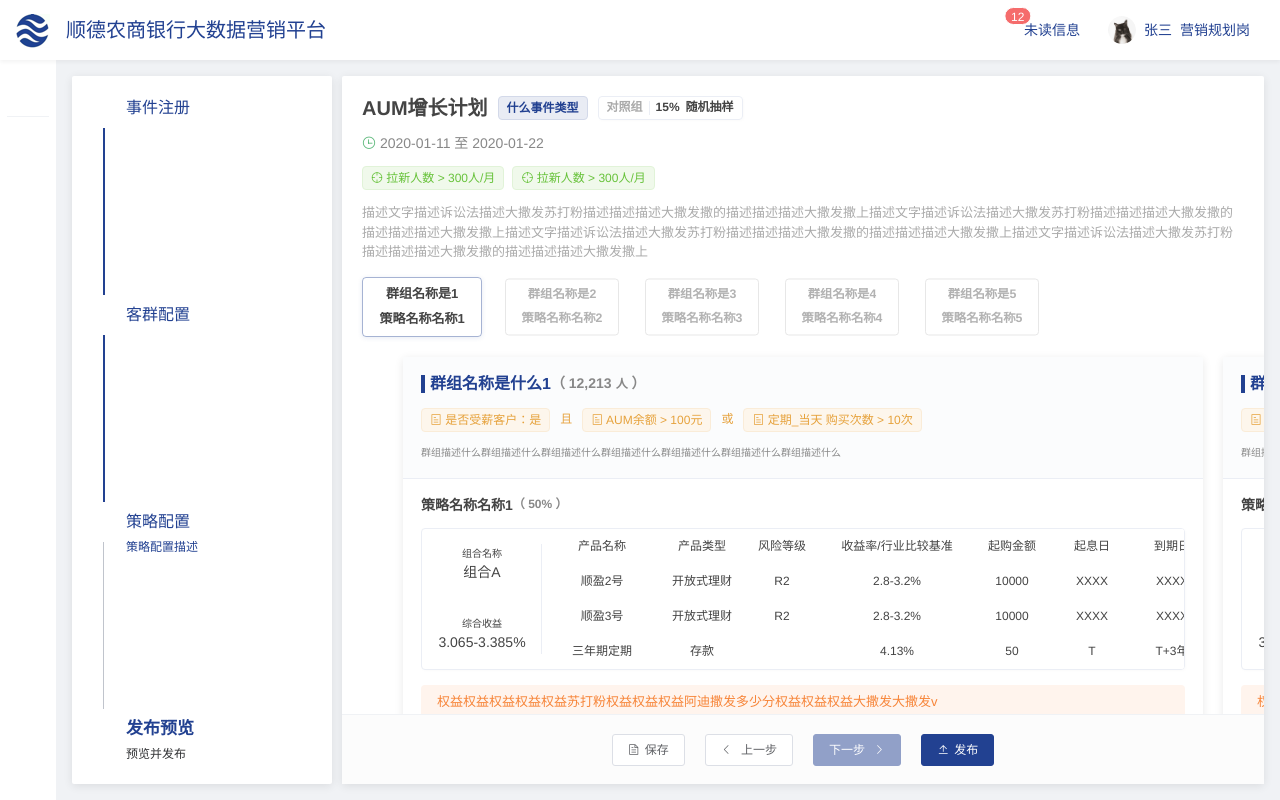
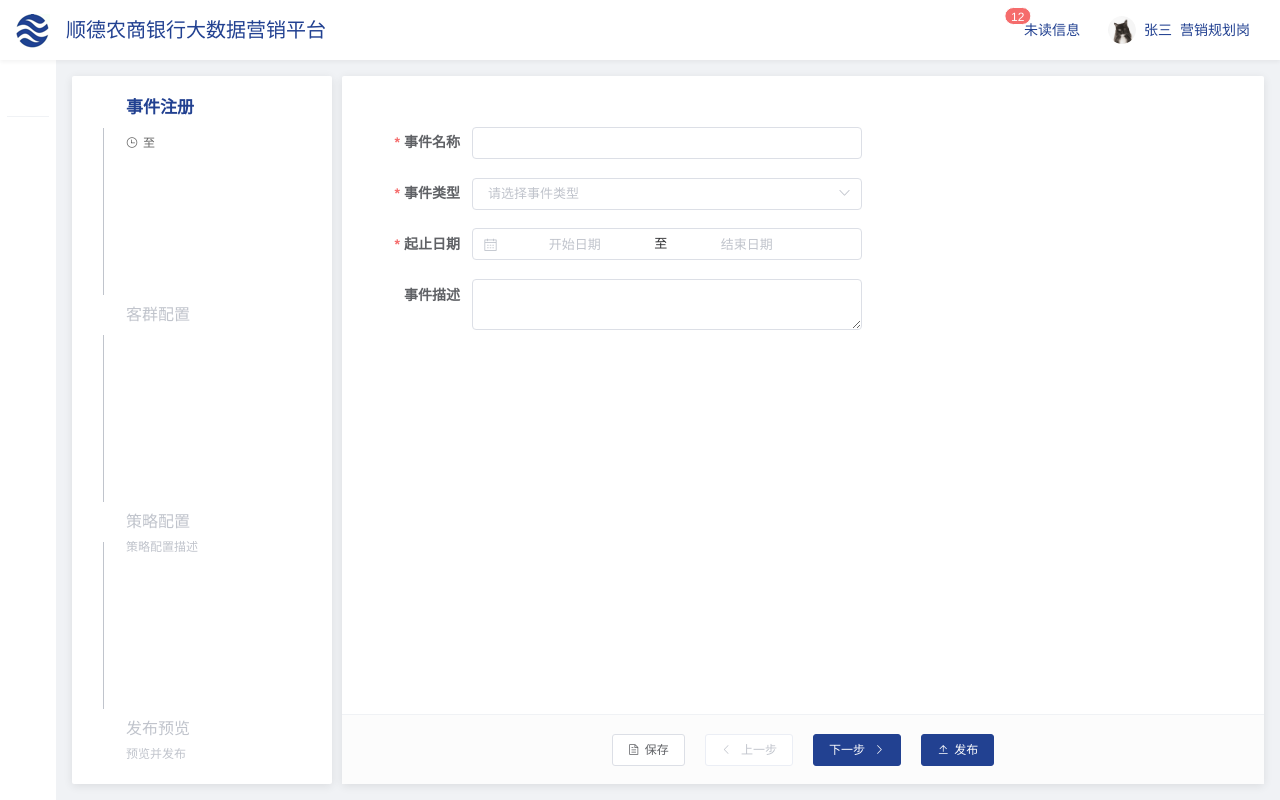
Before and after one commit to zhangxiao22/sdbfront, a Vue app: page /#/createEvent in a window 1280 px wide. Built offline with nearby package versions, Linux system fonts and the light colour scheme.

Commit message:
9.12 创建事件页面样式基本完成  左侧点击跳到对应步骤

```diff
--- a/src/views/createEvent/index.vue
+++ b/src/views/createEvent/index.vue
@@ -4,10 +4,9 @@
       <el-steps direction="vertical"
                 :active="stepActive">
         <el-step title="事件注册"
-                 @click.native="handleClick">
+                 @click.native="handleClick(0)">
           <div slot="icon">
-            <svg-icon style=""
-                      icon-class="_create" />
+            <svg-icon icon-class="_create" />
           </div>
           <div slot="description"
                class="register step-detail">
@@ -26,10 +25,10 @@
             </div>
           </div>
         </el-step>
-        <el-step title="客群配置">
+        <el-step title="客群配置"
+                 @click.native="handleClick(1)">
           <div slot="icon">
-            <svg-icon style=""
-                      icon-class="_users" />
+            <svg-icon icon-class="_users" />
           </div>
 
           <div slot="description"
@@ -43,17 +42,17 @@
           </div>
         </el-step>
         <el-step title="策略配置"
-                 description="策略配置描述">
+                 description="策略配置描述"
+                 @click.native="handleClick(2)">
           <div slot="icon">
-            <svg-icon icon-class="_bulb"
-                      style="" />
+            <svg-icon icon-class="_bulb" />
           </div>
         </el-step>
         <el-step title="发布预览"
-                 description="预览并发布">
+                 description="预览并发布"
+                 @click.native="handleClick(3)">
           <div slot="icon">
-            <svg-icon style=""
-                      icon-class="_eye" />
+            <svg-icon icon-class="_eye" />
           </div>
 
         </el-step>
@@ -121,13 +120,15 @@ export default {
         time: [],
         customerCount: ''
       },
-      stepActive: 3
+      stepActive: 0
     }
   },
   computed: {
   },
   methods: {
-    handleClick() {
+    handleClick(i) {
+      this.stepActive = i
+      // console.log(i)
     },
     next() {
       // this.$refs.contentRef[this.stepActive].next(() => {
@@ -164,6 +165,9 @@ export default {
     bottom: 0;
     padding: 20px;
     overflow: auto;
+    .el-step {
+      cursor: pointer;
+    }
     ::v-deep .el-step__title.is-process,
     ::v-deep .el-step__head.is-process {
       color: $blue;
```
